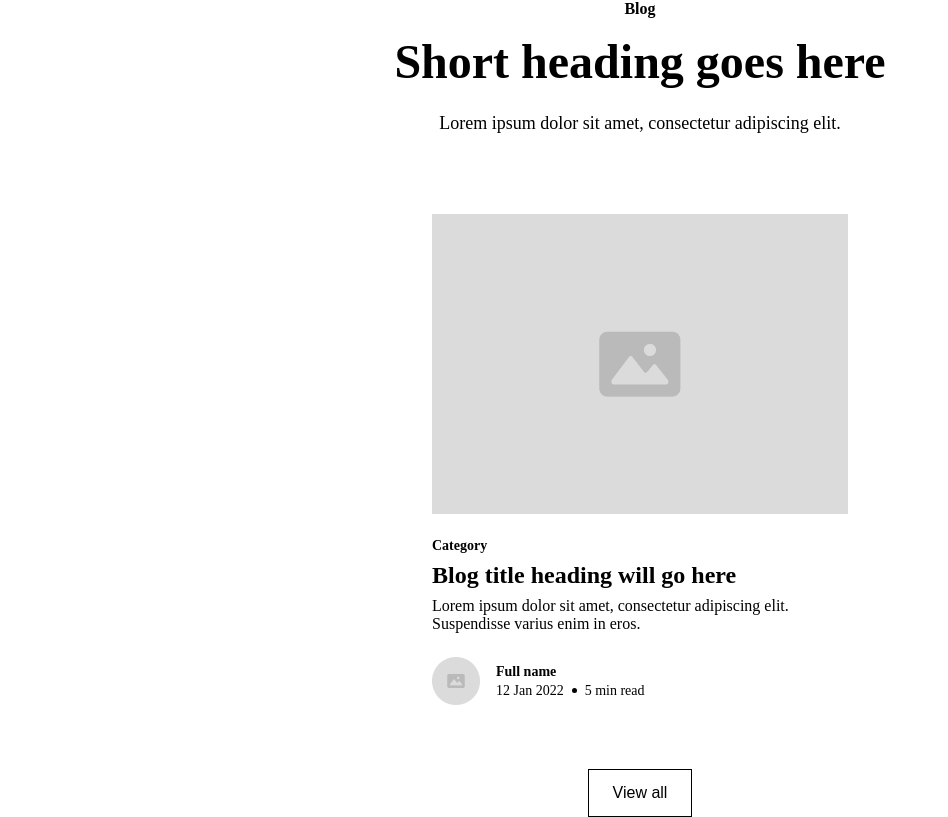
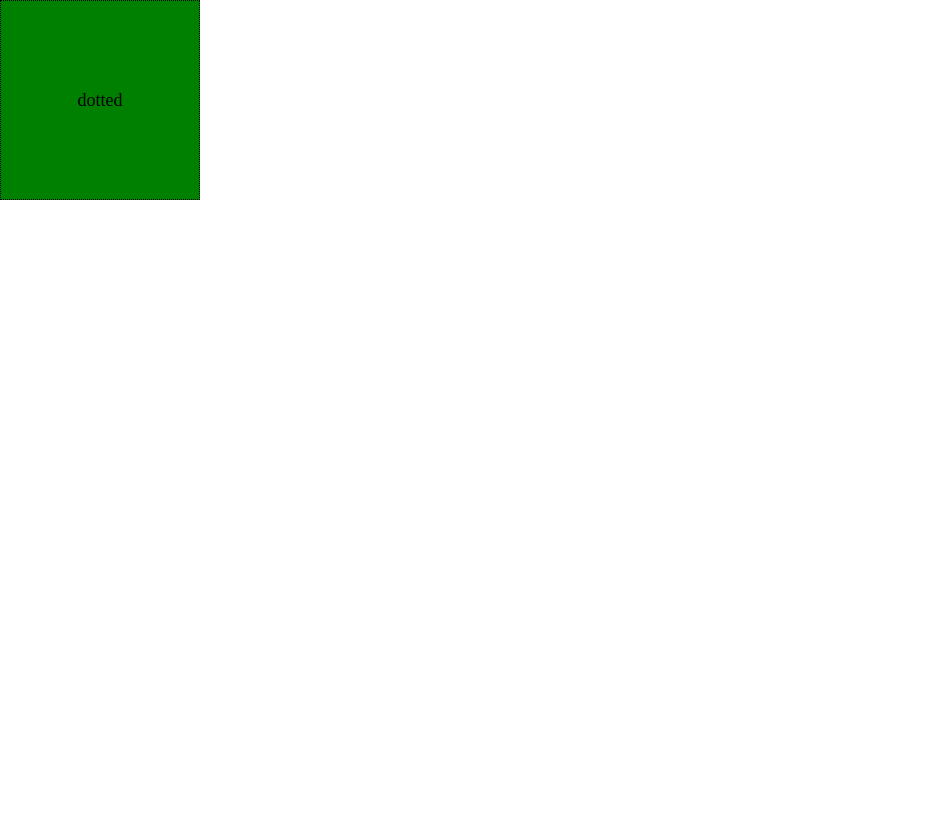
Before and after one commit to PauloBezz/react-course, a React (Create React App) app: page / in a window 1280 px wide. Shown: the whole page, without its empty margins (0-948 px from the left). Built offline with nearby package versions, Linux system fonts and the light colour scheme.

Commit message:
feat: add style-component in Square

```diff
--- a/package.json
+++ b/package.json
@@ -6,7 +6,8 @@
     "cra-template": "1.2.0",
     "react": "^18.3.1",
     "react-dom": "^18.3.1",
-    "react-scripts": "5.0.1"
+    "react-scripts": "5.0.1",
+    "styled-components": "^6.1.11"
   },
   "scripts": {
     "start": "react-scripts start",
--- a/src/App.jsx
+++ b/src/App.jsx
@@ -1,12 +1,14 @@
+// import BlogComposition from "./components/Blog/src";
+// import TeamComposition from "./components/Team";
 import "./App.css"
-import BlogComposition from "./components/Blog/src";
-// import TeamComposition from "./components/Team";
+import Square from "./styles/styled-component/components/Square";
 
 function App() {
   return (
     <body>
       {/* <TeamComposition /> */}
-      <BlogComposition/>
+      {/* <BlogComposition/> */}
+      <Square borderStyle="dotted"/>
     </body>
   );
 }
--- /dev/null
+++ b/src/styles/styled-component/components/Square/index.jsx
@@ -0,0 +1,11 @@
+import { SquareContainer, SquareLink } from "./style";
+
+export default function Square(props) {
+  return (
+    <SquareContainer borderStyle={props.squad}>
+      <SquareLink  href="https://styled-components.com/" target="_blank">
+        {props.borderStyle ? props.borderStyle : "Adicione a prop no Square"}
+      </SquareLink>
+    </SquareContainer>
+  );
+}
--- /dev/null
+++ b/src/styles/styled-component/components/Square/style.js
@@ -0,0 +1,19 @@
+import styled from "styled-components";
+
+// export const SSquareContainer  - outro jeito para infomar que está sendo feito com style-component
+export const SquareContainer = styled.div`
+    display:flex;
+    justify-content:center;
+    align-items:center;
+    border: 1px ${props => props.borderStyle ? props.borderStyle : "dotted" } black;
+    width: 200px;
+    height: 200px;
+    background-color:
+    ${props => props.squad = 'Palmeiras' ? "green" : "red"};
+`
+
+export const SquareLink = styled.a`
+    text-decoration: none;
+    font-size: 18px;
+    color: black;
+`
```
Also changed, not shown: 1 other file (tests, documents, lock files or other folders).
